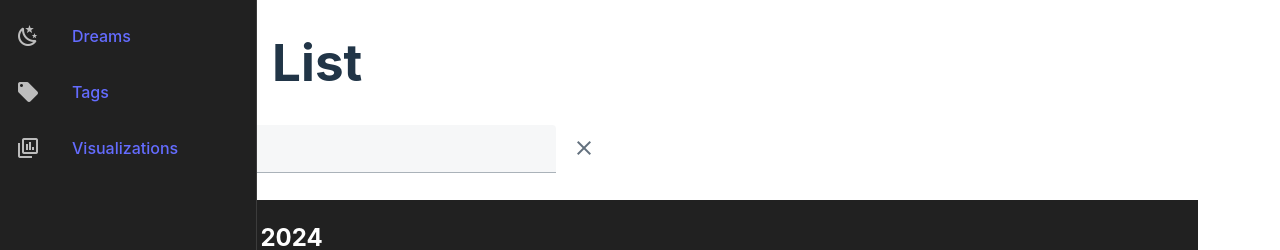
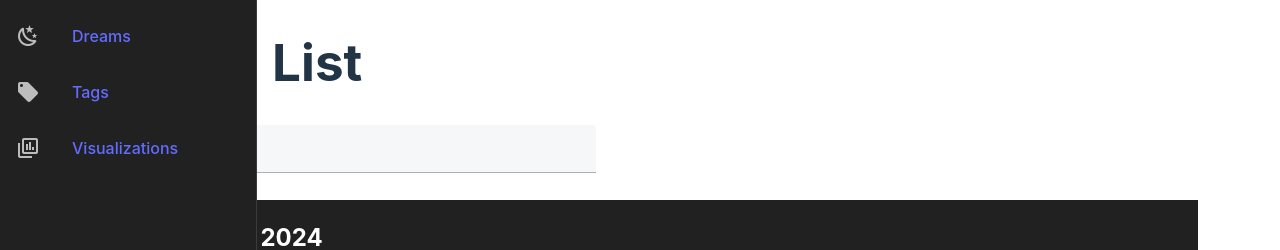
Before and after one commit to MMFane/dream-journal, a Vue app: page / in a window 1280 px wide. Shown: the top 250 px of the page. Built offline with nearby package versions, Linux system fonts and the light colour scheme.

Commit message:
remove unused appended x icon

```diff
--- a/src/components/FilterBar.vue
+++ b/src/components/FilterBar.vue
@@ -20,7 +20,6 @@ watch(
     :label="`filter ${itemName}s`"
     class="filter-bar"
     v-model="localFilter"
-    append-icon="mdi-close"
     prepend-icon="mdi-magnify"
     @input="$emit('update-filter', localFilter)"
   >
```
